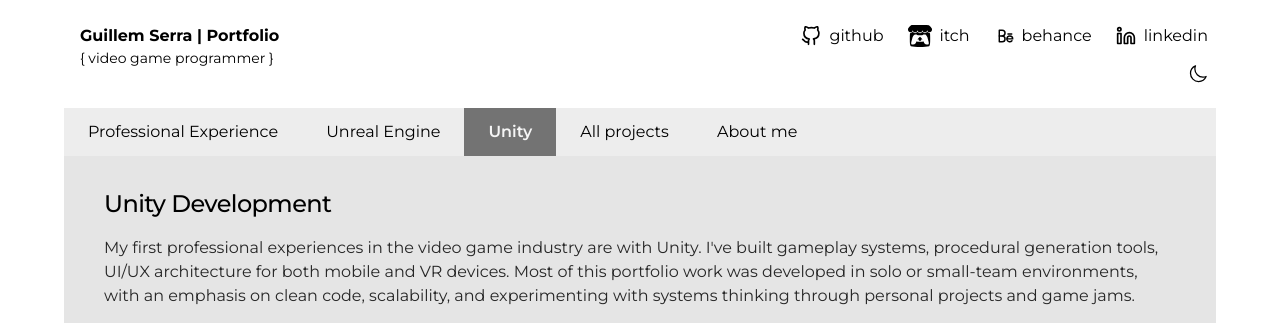
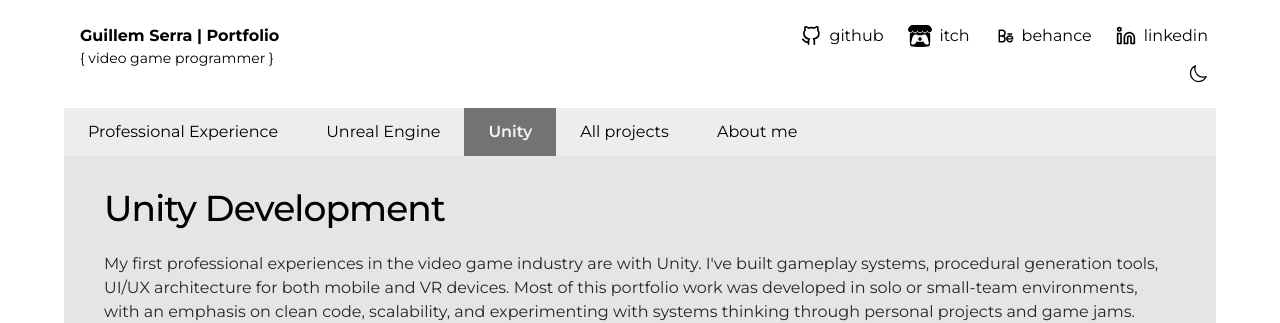
Before and after one commit to guillemsrr/guillemsrr.github.io, a Next.js app: page /unity in a window 1280 px wide. Shown: the top 323 px of the page. Built offline with nearby package versions, Linux system fonts and the light colour scheme.

Commit message:
refactor headings to improve semantic structure and styling

```diff
--- a/src/app/(professional-experience)/professional-experience/page.tsx
+++ b/src/app/(professional-experience)/professional-experience/page.tsx
@@ -14,7 +14,7 @@ export default async function ProfessionalExperiencePage()
 {
     return (
         <div>
-            <h2 className="font-bold text-3xl mb-8 tracking-tighter">
+            <h2 className="font-bold text-2xl mb-8 tracking-tighter">
                 Professional Experience
             </h2>
 
--- a/src/app/(projects)/(packages)/unity/page.tsx
+++ b/src/app/(projects)/(packages)/unity/page.tsx
@@ -5,7 +5,7 @@ export default async function UnityProjects()
     return (
         <div>
             <div className={"prose mb-8"}>
-                <h2>Unity Development</h2>
+                <h1>Unity Development</h1>
                 <p>
                     My first professional experiences in the video game industry are with Unity. I've built gameplay systems,
                     procedural generation tools, UI/UX architecture for both mobile and VR devices.
--- a/src/app/(projects)/(packages)/unreal-engine/page.tsx
+++ b/src/app/(projects)/(packages)/unreal-engine/page.tsx
@@ -5,7 +5,7 @@ export default async function UnrealProjects()
     return (
         <div>
             <div className={"prose mb-8"}>
-                <h2>Unreal Engine Development</h2>
+                <h1>Unreal Engine Development</h1>
                 <p>
                     Over the past years I’ve worked extensively with Unreal Engine across a variety of
                     roles, from gameplay systems programming to tooling UI and AI, always with a strong focus on code
--- a/src/app/(projects)/projects/page.tsx
+++ b/src/app/(projects)/projects/page.tsx
@@ -13,9 +13,9 @@ export default async function ProjectsPage()
 
     return (
         <section>
-            <h2 className="font-bold text-3xl mb-8 tracking-tighter">
+            <h1 className="h1">
                 Projects
-            </h2>
+            </h1>
             <Projects projects={projects}/>
         </section>
     )
--- a/src/app/about/about.tsx
+++ b/src/app/about/about.tsx
@@ -26,9 +26,9 @@ export default async function About()
     return (
         <div className="mx-0">
             <section id="about">
-                <h2 className="font-bold text-3xl mb-8 tracking-tighter">
+                <h1 className="h1">
                     About Me
-                </h2>
+                </h1>
                 <div className="prose">
                     <div className="flex flex-col md:flex-row gap-8 items-start">
                         <div className="relative w-full md:w-2/3 aspect-square">
--- a/src/global.css
+++ b/src/global.css
@@ -90,9 +90,14 @@ button.general-button:hover
     content: '#';
 }
 
+.h1
+{
+    @apply text-4xl font-medium tracking-tight mt-4 mb-6;
+}
+
 .prose h1
 {
-    @apply text-4xl font-medium tracking-tight mt-8 mb-4;
+    @apply text-4xl font-medium tracking-tight mt-4 mb-6;
 }
 
 .prose h2
```
